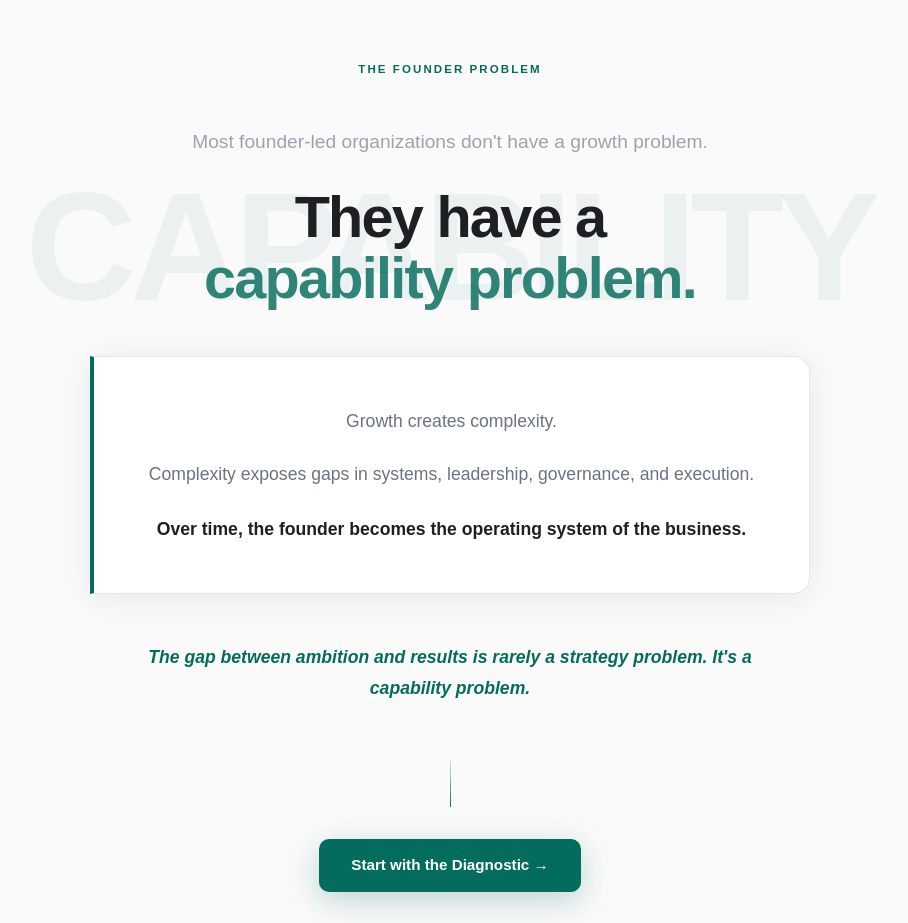
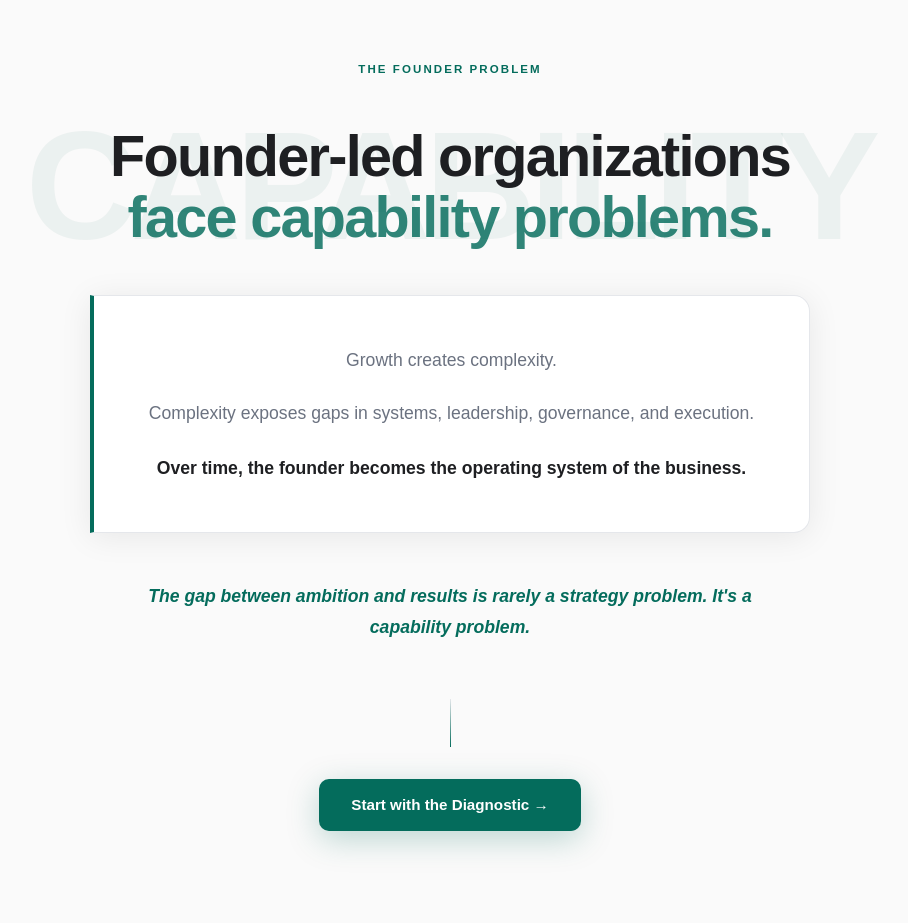
Before and after one commit to AMTCrushingit/stratiix-website, a Next.js app: page / in a window 1280 px wide. Shown: the part 880-1803 px from the top of the page, without its empty margins (190-1098 px from the left). Built offline with nearby package versions, Linux system fonts and the light colour scheme; a web font is replaced by a local one.

Commit message:
founder section: replace opener+reveal with single 2-line heading
'Founder-led organizations / face capability problems.'

```diff
--- a/src/app/page.tsx
+++ b/src/app/page.tsx
@@ -361,15 +361,8 @@ export default function Home() {
             </div>
           </FadeIn>
 
-          {/* Opener — muted */}
-          <FadeIn delay={0.08}>
-            <p style={{ fontSize: 'clamp(1rem, 1.6vw, 1.2rem)', color: '#9CA3AF', fontWeight: 400, lineHeight: 1.7, marginBottom: 28, fontFamily: 'var(--font-body)' }}>
-              Most founder-led organizations don't have a growth problem.
-            </p>
-          </FadeIn>
-
-          {/* THE REVEAL */}
-          <FadeIn delay={0.16}>
+          {/* THE REVEAL — two-line heading */}
+          <FadeIn delay={0.1}>
             <div style={{ margin: '0 0 48px', position: 'relative' }}>
               {/* Ghost watermark */}
               <div style={{
@@ -390,8 +383,8 @@ export default function Home() {
                 margin: 0,
                 position: 'relative',
               }}>
-                They have a<br/>
-                <span style={{ color: '#046C5C', opacity: 0.82 }}>capability problem.</span>
+                Founder-led organizations<br/>
+                <span style={{ color: '#046C5C', opacity: 0.82 }}>face capability problems.</span>
               </h2>
             </div>
           </FadeIn>
```
